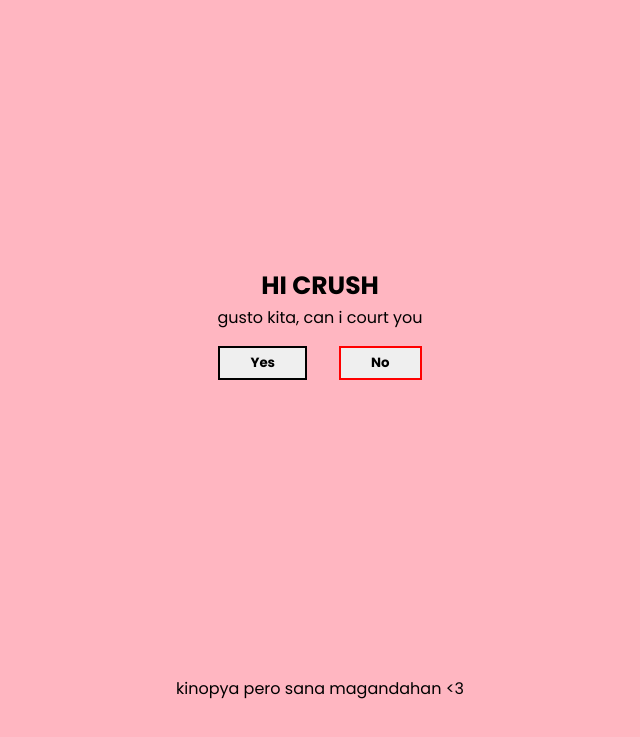
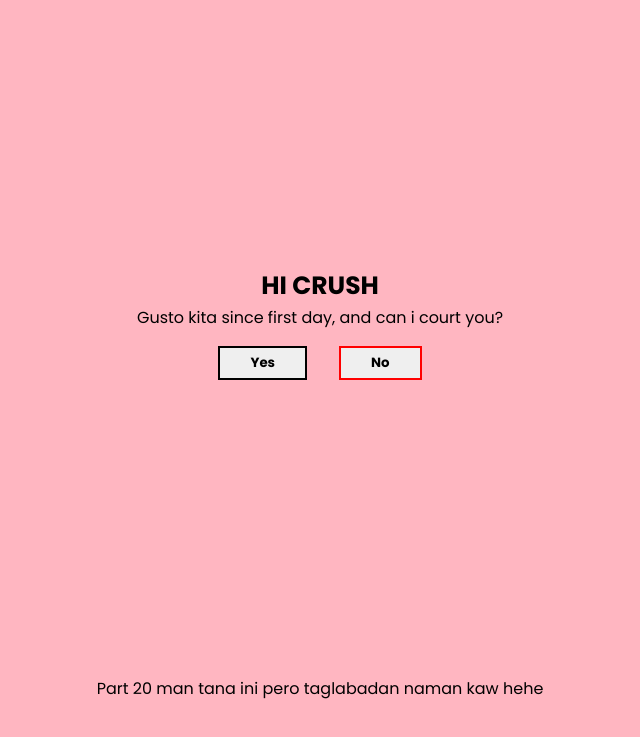
Before and after one commit to Johnjulve/Alpha.Github.io, a plain HTML site: page index.html in a window 1280 px wide. Shown: the part 37-774 px from the top of the page, without its empty margins (320-960 px from the left). Drawn offline with Linux system fonts and the light colour scheme.

Commit message:
Update index.html

```diff
--- a/index.html
+++ b/index.html
@@ -4,7 +4,7 @@
 		<meta name="viewport" content="width=device-width, initial-scale=1.0">
 	<link rel="stylesheet" href="proposal.css">
 				<meta charset="UTF-8">
-				<title>Proposal</title>
+				<title>Class Project</title>
 </head>
 <body>
 				<div class="g1">
@@ -34,7 +34,7 @@
 
 				<div class="ask">
 
-<p> <span class="crush">HI CRUSH</span> <br>gusto kita, can i court you</p>
+<p> <span class="crush">HI CRUSH</span> <br>Gusto kita since first day, and can i court you?</p>
 
 	<div class="btn">
 		<a href="yes.html"><button id="btn1">Yes</button></a>
@@ -75,7 +75,7 @@
 				</div>
 
 				<div class="fff">
-								<p>kinopya pero sana magandahan <3</lugh></p>
+								<p>Part 20 man tana ini pero taglabadan naman kaw hehe</lugh></p>
 				</div>
 
 				<script src="proposalv2.js"></script>
```
